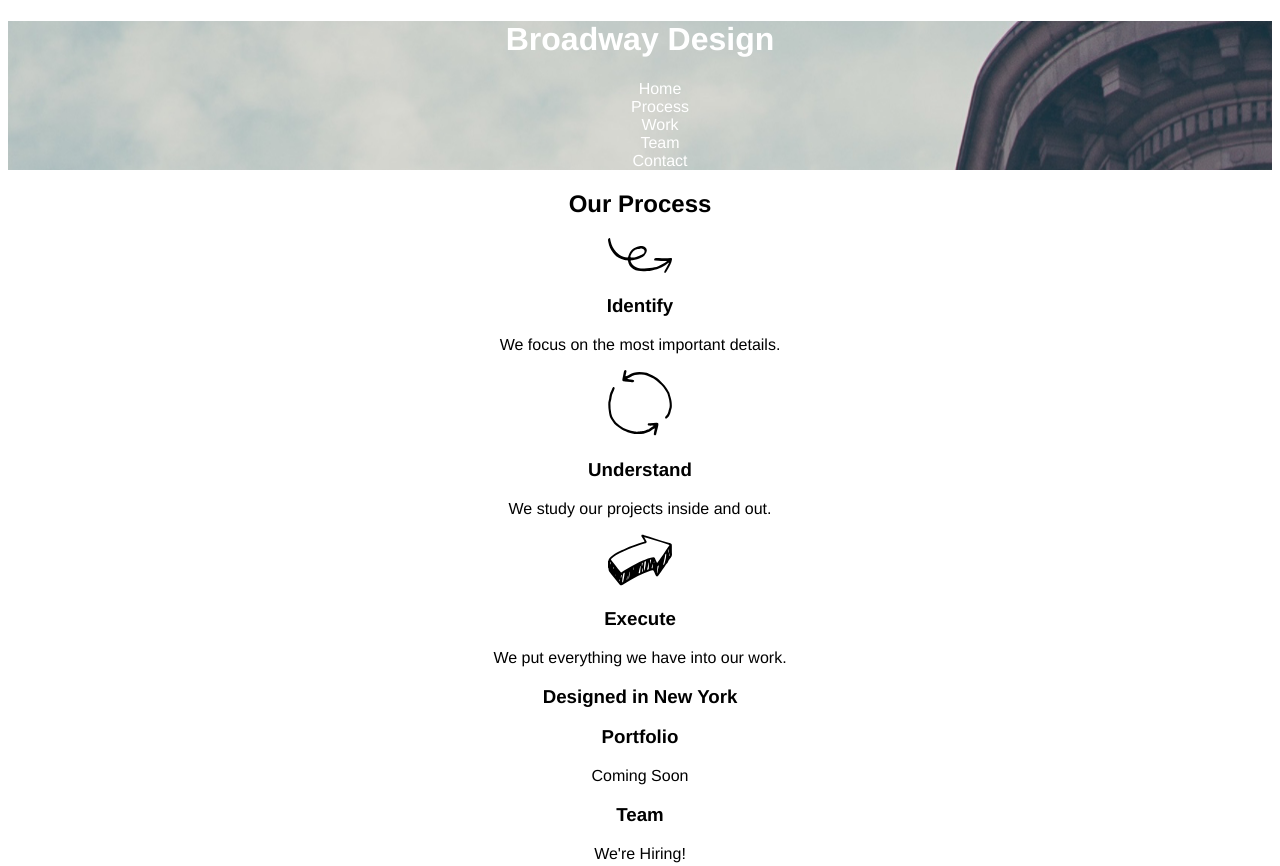
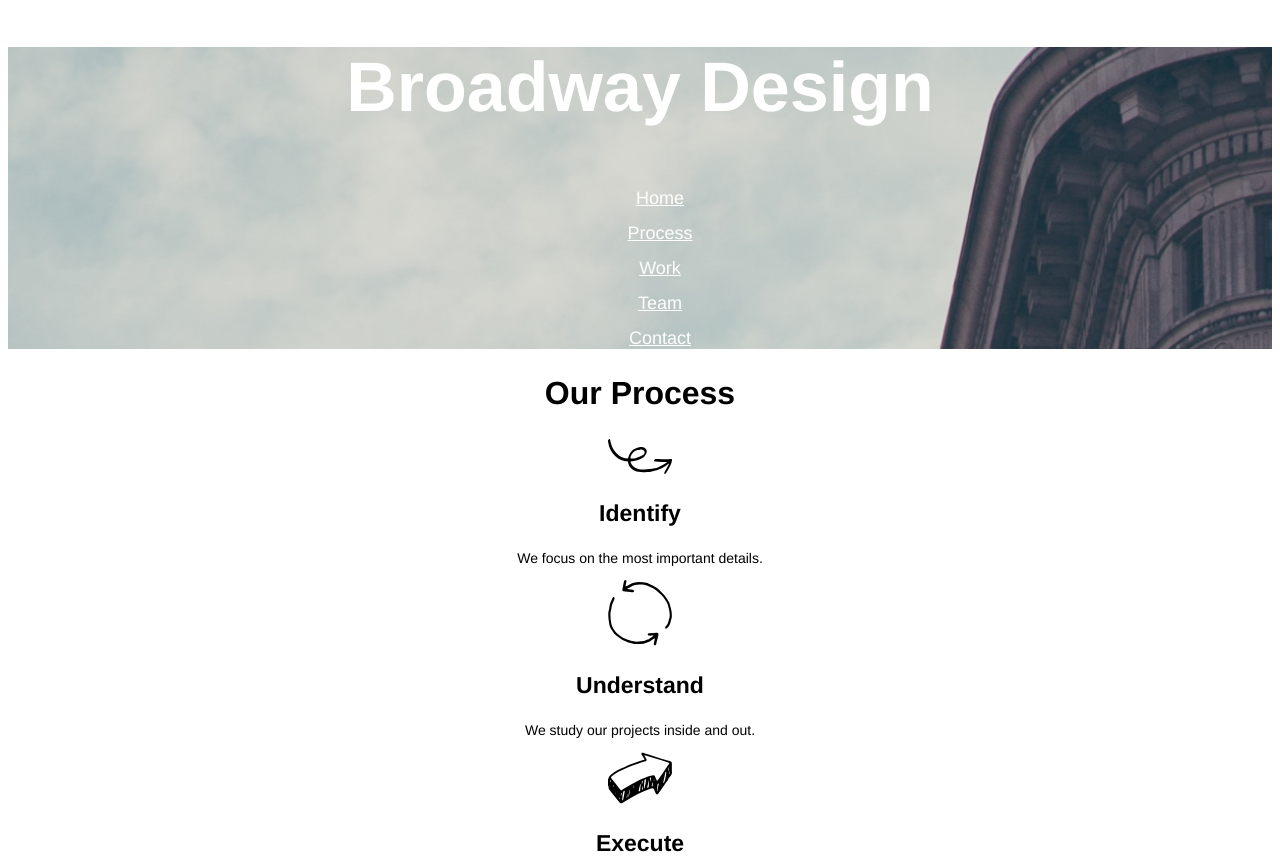
Before and after one commit to shirleyxx100/Broadway, a plain HTML site: page index.html in a window 1280 px wide. Shown: the top 866 px of the page. Drawn offline with Linux system fonts and the light colour scheme.

Commit message:
Change h3 size.

```diff
--- a/index.html
+++ b/index.html
@@ -13,18 +13,17 @@
       <h1>Broadway Design</h1>
       <nav>
         <ul>
-          <li>Home</li>
-          <li>Process</li>
-          <li>Work</li>
-          <li>Team</li>
-          <li>Contact</li>
+          <li><a href="#">Home</a></li>
+          <li><a href="#">Process</a></li>
+          <li><a href="#">Work</a></li>
+          <li><a href="#">Team</a></li>
+          <li><a href="#">Contact</a></li>
         </ul>
       </nav>
     </div>
 
     <!-- Our Process -->
 
-    <div>
     <h2>Our Process</h2>
 
     <!-- Identity -->
@@ -49,8 +48,6 @@
       <p><img src="./resources/images/execute.svg"/></p>
       <h3>Execute</h3>
       <p>We put everything we have into our work.</p>
-      </div>
-
     </div>
 
     <!-- Designed in New York -->
--- a/resources/css/style.css
+++ b/resources/css/style.css
@@ -1,13 +1,45 @@
 body {
   font-family: "Helvetica", sans-serif;
   text-align: center;
+  justify-content: center;
 }
 
 .header {
   background-image: url("../../resources/images/the-flatiron-building.png");
   color: white;
+  background-repeat: no-repeat;
+  background-size: cover;
+}
+
+h1 {
+  font-size: 70px;
+  font-weight: bold;
 }
 
 li {
   list-style: none;
+  font-size: 18px;
+  padding-top: 14px;
 }
+
+a:link {
+    color: white;
+}
+
+a:visited {
+    color: white;
+}
+
+h2 {
+  font-size: 32px;
+  font-weight: bold;
+}
+
+h3 {
+  font-size: 23px;
+  font-weight: bold;
+}
+
+p {
+  font-size: 14px;
+}
```
Lines whose indentation alone changed are shown as unchanged.
